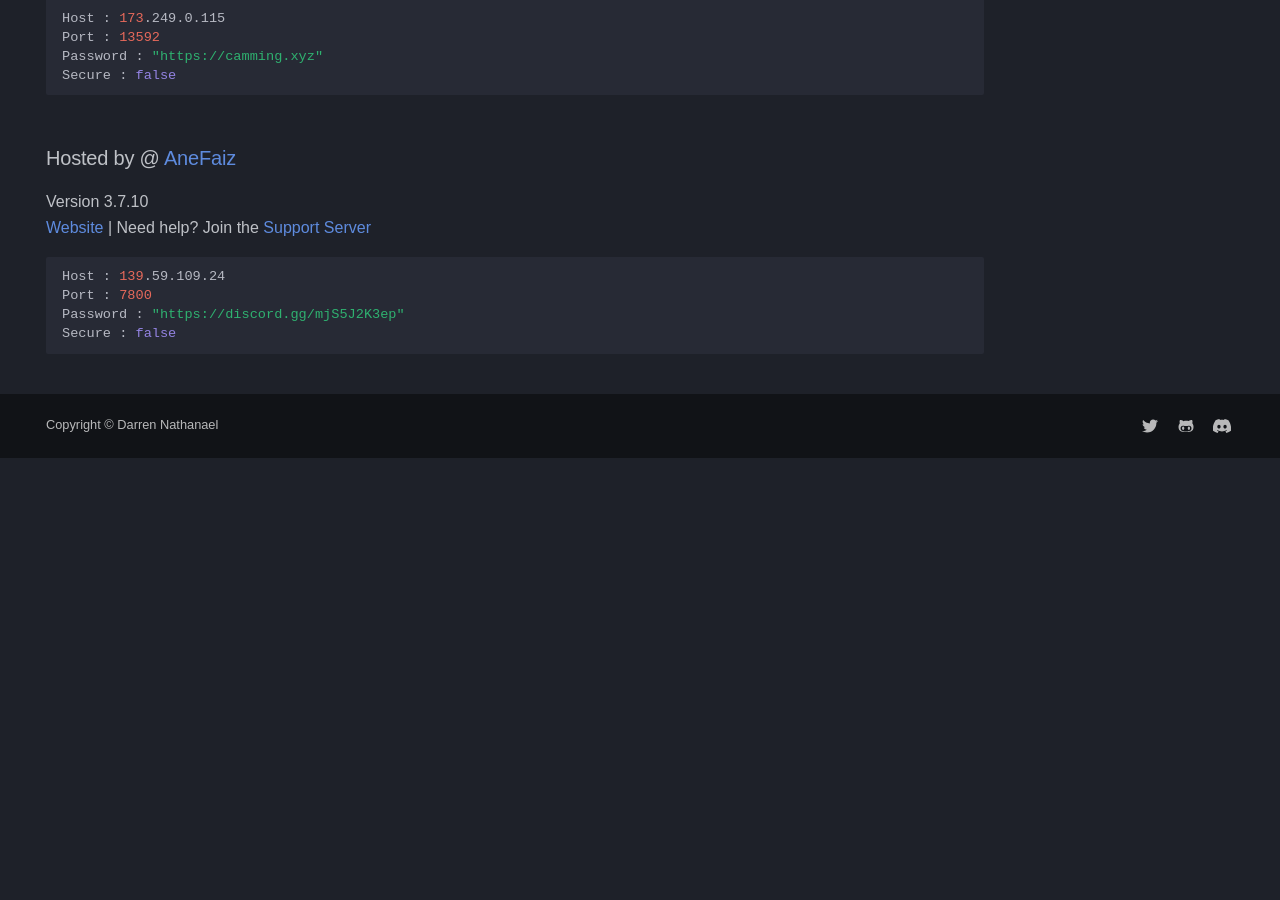
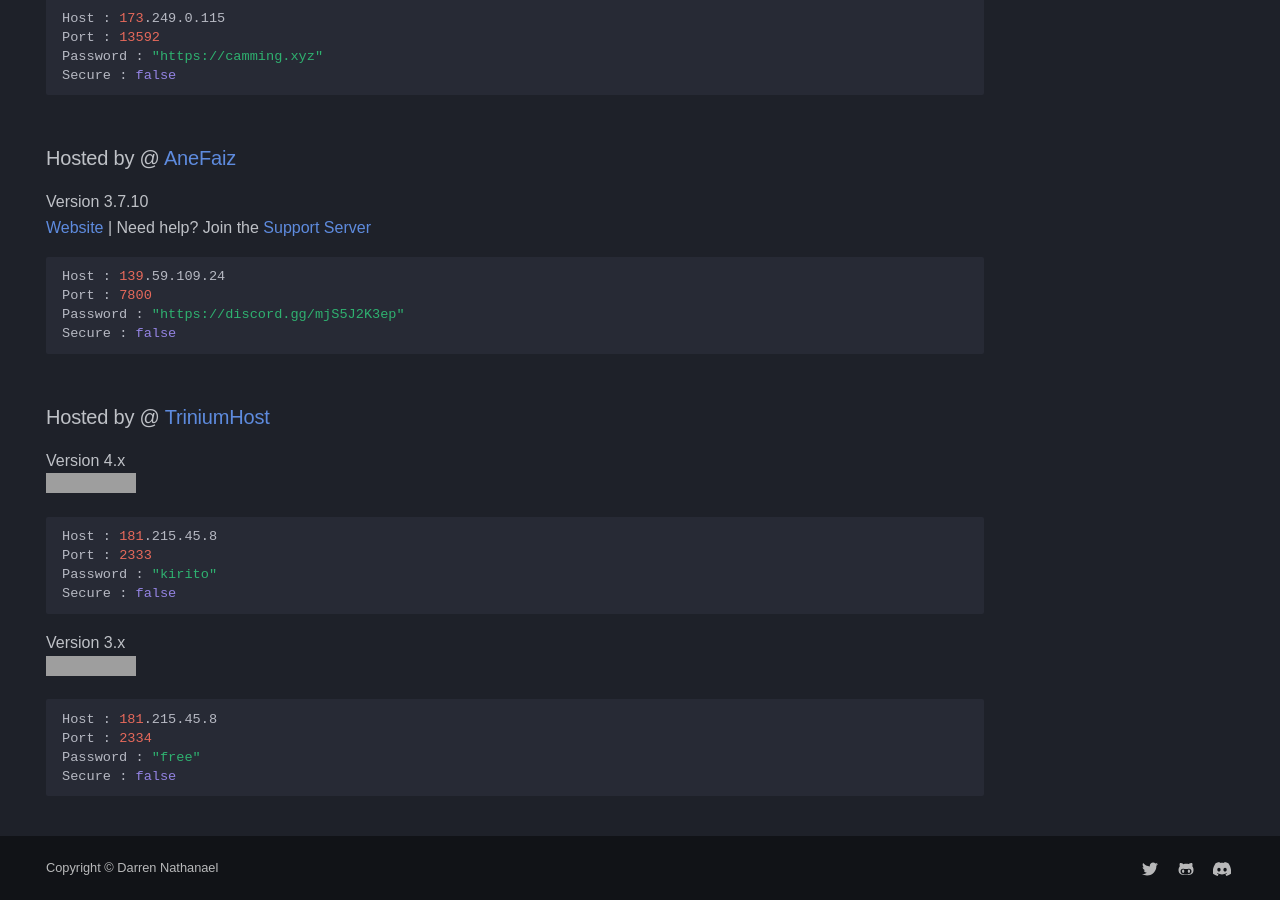
Before and after one commit to DarrenOfficial/lavalink-list, an MkDocs documentation site: the page built from docs/NoSSL/Lavalink-NonSSL.md, in a window 1280 px wide and 900 px high, scrolled down 3344 px. Built offline with MkDocs 1.6.1 and Material for MkDocs 9.7.7, drawn with Linux system fonts in a browser that asks for light colours; some web fonts are replaced; comment, search, counter and statistics services are not loaded; a style sheet for code colours, icons or effects is not loaded; before the commit the page ends 3802 px from its top, so only the background shows below that; some of the changed text lies outside the part shown; grey boxes are pictures that could not be loaded.

Commit message:
Update Lavalink-NonSSL.md (#727)

````diff
--- a/docs/NoSSL/Lavalink-NonSSL.md
+++ b/docs/NoSSL/Lavalink-NonSSL.md
@@ -162,3 +162,21 @@ Port : 7800
 Password : "https://discord.gg/mjS5J2K3ep"
 Secure : false
 ```
+
+### Hosted by @ [TriniumHost](https://links.triniumhost.com/)
+Version 4.x <br />
+![Status](https://g-status.ecoguardiao.tech/api/badge/1/status)
+```bash
+Host : 181.215.45.8
+Port : 2333
+Password : "kirito"
+Secure : false
+```
+Version 3.x <br />
+![Status](https://g-status.ecoguardiao.tech/api/badge/2/status)
+```bash
+Host : 181.215.45.8
+Port : 2334
+Password : "free"
+Secure : false
+```
````
